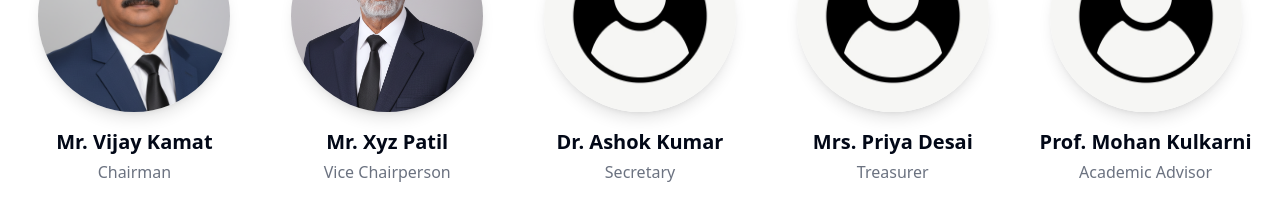
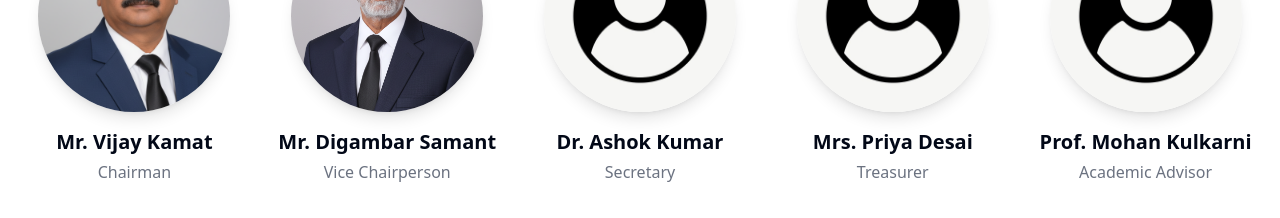
Before and after one commit to aaronF-dev/malvan-education-society, a React (Vite) app: page / in a window 1280 px wide. Shown: the part 3540-3758 px from the top of the page. Built offline with nearby package versions, Linux system fonts and the light colour scheme.

Commit message:
aaron commit

```diff
--- a/src/contexts/LanguageContext.tsx
+++ b/src/contexts/LanguageContext.tsx
@@ -109,7 +109,7 @@ const translations = {
     'committee.subtitle': 'Meet our dedicated committee members who guide our educational mission.',
     'committee.member1.name': 'Mr. Vijay Kamat',
     'committee.member1.position': 'Chairman',
-    'committee.member2.name': 'Mr. Xyz Patil',
+    'committee.member2.name': 'Mr. Digambar Samant',
     'committee.member2.position': 'Vice Chairperson',
     'committee.member3.name': 'Dr. Ashok Kumar',
     'committee.member3.position': 'Secretary',
```
